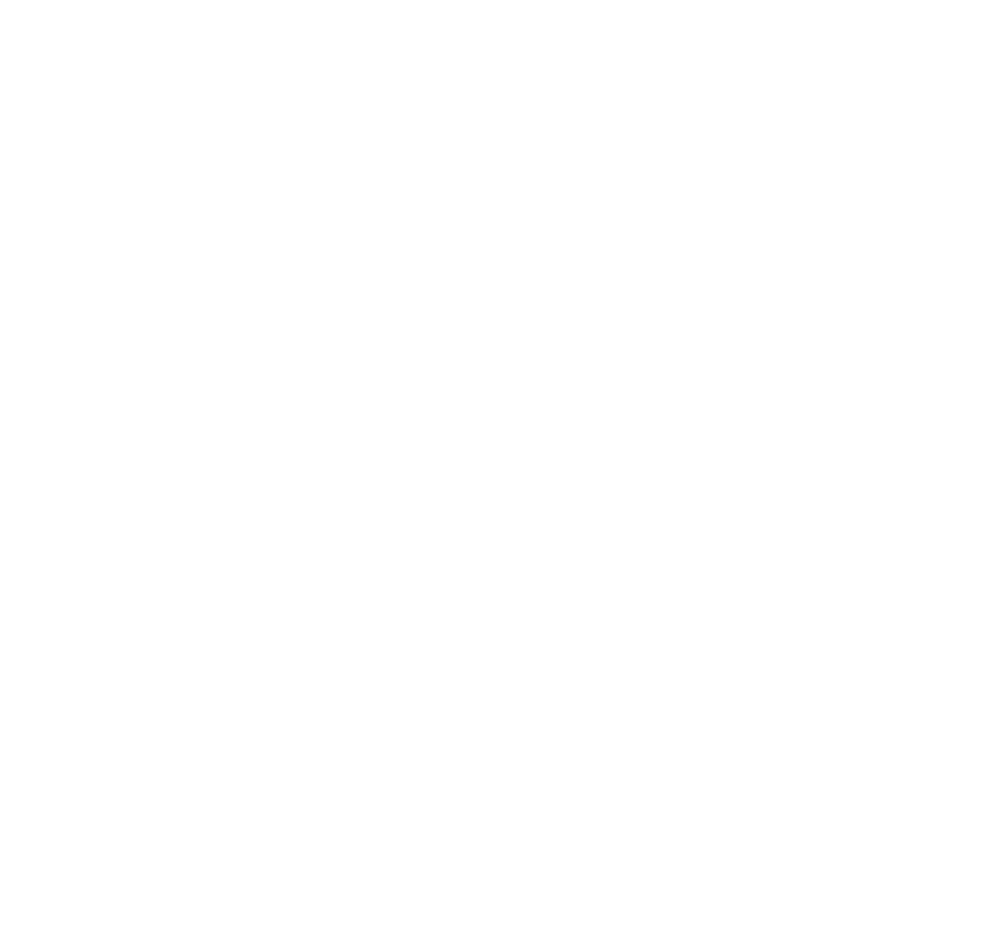
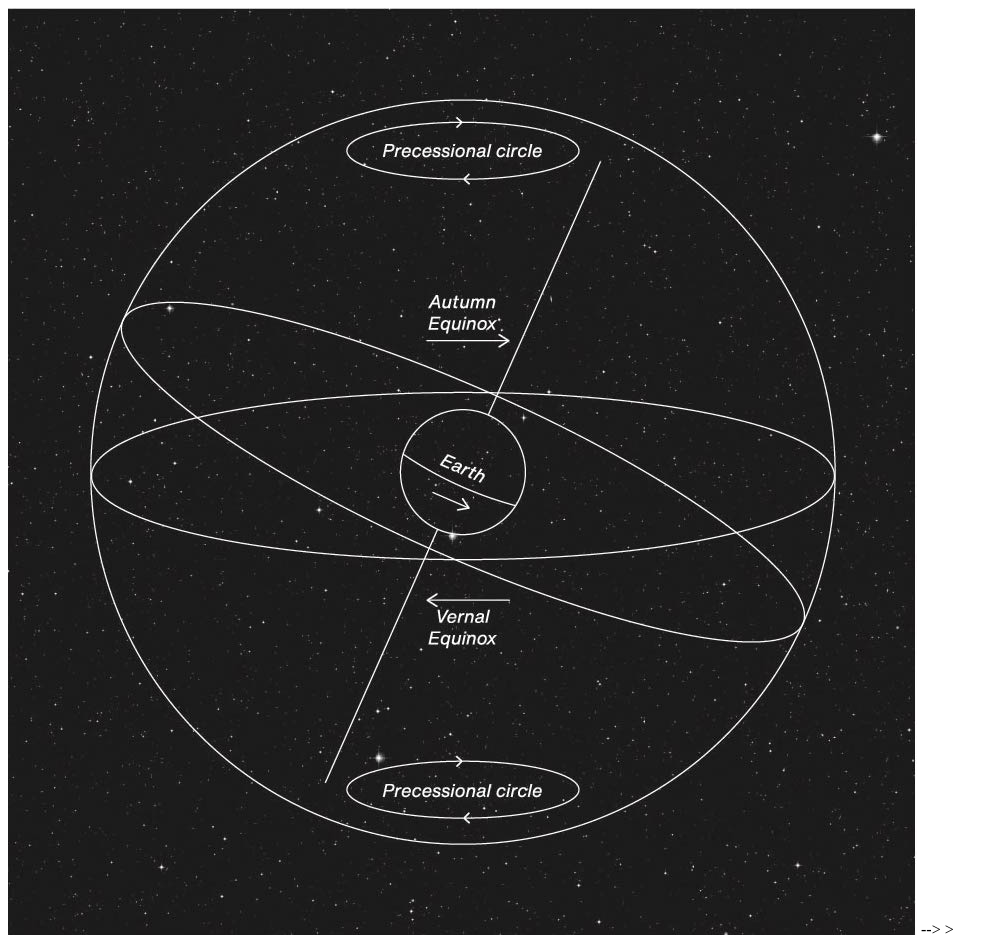
Before and after one commit to gantttt/gantttt.github.io, a plain HTML site: page index.html in a window 1280 px wide. Shown: the whole page, without its empty margins (0-1007 px from the left). Before the commit the page ends 800 px from the top, so only its background shows below. Drawn offline with Linux system fonts and the light colour scheme.

Commit message:
Add files via upload

```diff
--- a/index.html
+++ b/index.html
@@ -19,7 +19,7 @@
 
 	<a-assets>
 	<audio id="audio" src="audio/neilOne.ogg"></audio>
-	<!-- <img id="wallPic" src="img/wallPic.jpg"> -->
+	<img id="starPic" src="img/starSigns.jpg"> -->
   	</a-assets>
 
 	<a-ambisonic
@@ -49,6 +49,16 @@
 				</a-entity>
 				</a-entity>
 	</a-entity>
+
+	<a-entity scale="20 20 20"
+    geometry="primitive: sphere;"
+	src="#wallPic"
+    material="src: img/starSigns.jpg; repeat: 100 20; side: back; shader: flat; transparent: true:"
+    position="0.9 2.0 1.9"
+	rotation="152 182 2"
+	animation="property: rotation; to: 152 -362 2; loop: true; dur: 505000">
+	></a-entity>
+
     </a-scene>
   </body>
 </html>
```
